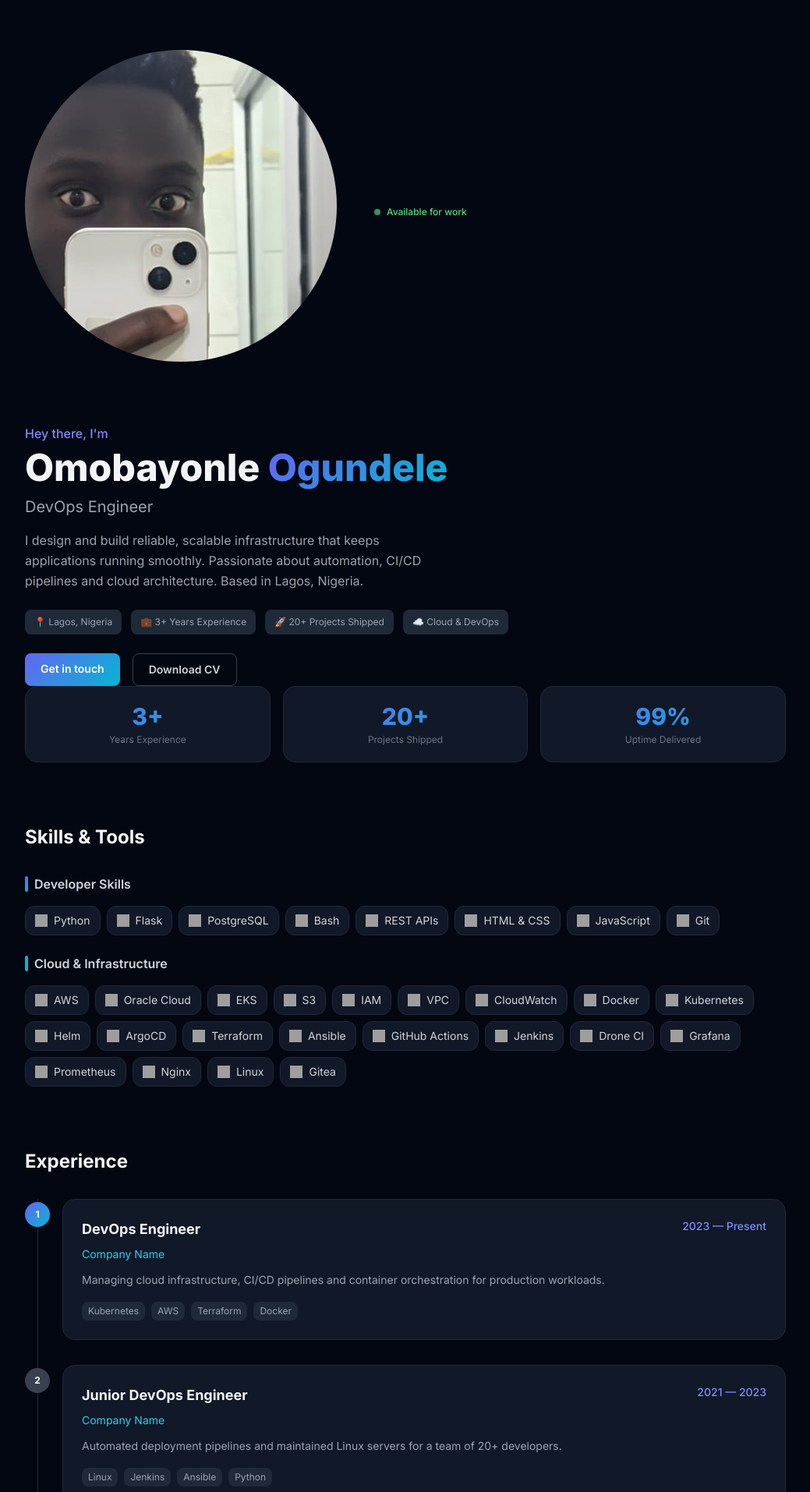
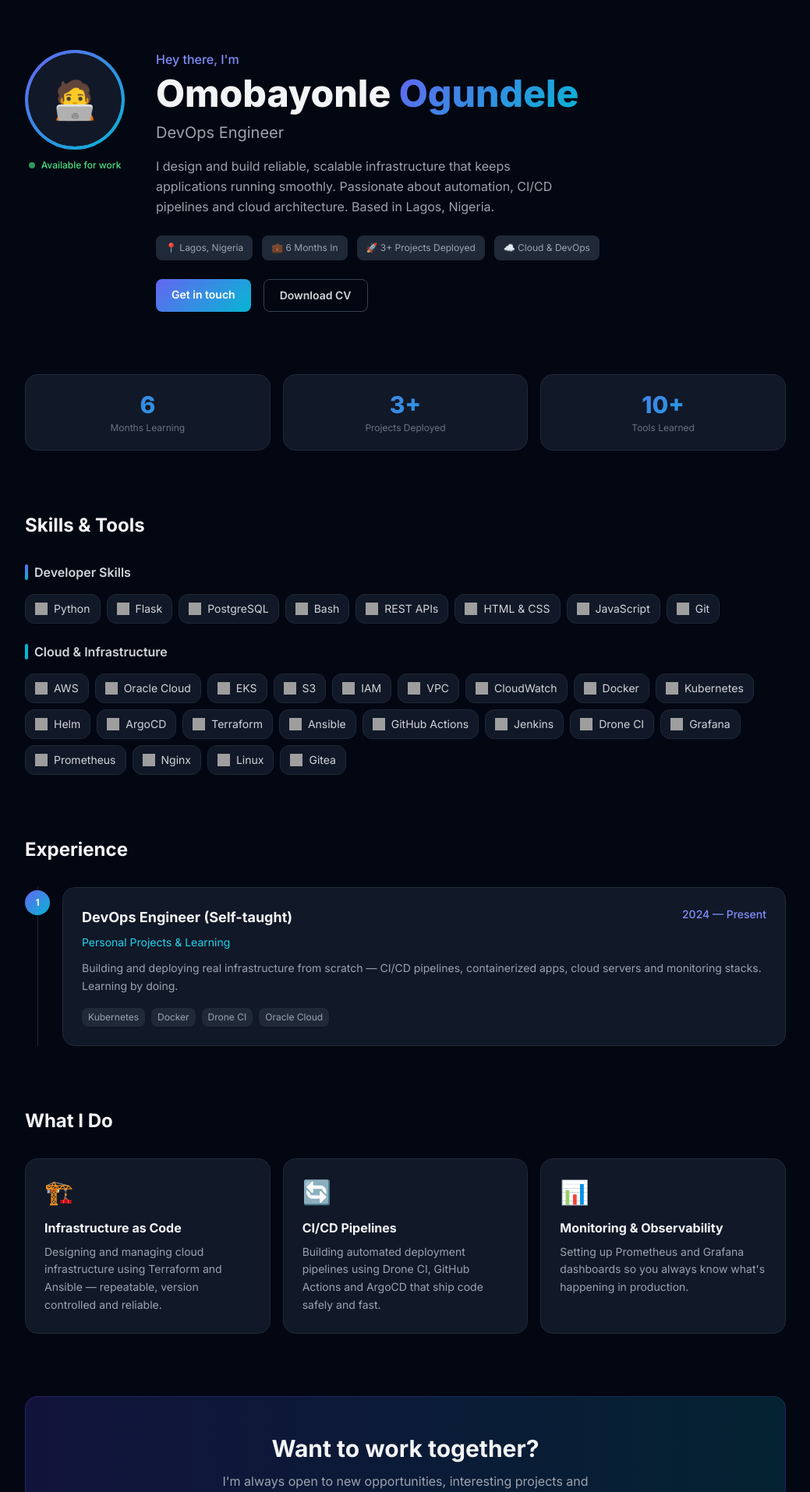
Before and after one commit to BayoJohn/Porfoli-website, a Flask app: page /about in a window 1280 px wide. Shown: the part 69-1983 px from the top of the page at 78% size, without its empty margins (120-1159 px from the left). Run offline with Flask 3, Linux system fonts and the light colour scheme; some libraries are stand-ins or nearby versions; grey boxes are pictures that could not be loaded.

Commit message:
fix about page profile photo size and layout

```diff
--- a/app/templates/about.html
+++ b/app/templates/about.html
@@ -5,15 +5,22 @@
 {% block content %}
 
     <!-- Profile Hero -->
-    <div class="flex flex-col md:flex-row items-center gap-12 mb-20 reveal">
+    <div class="flex flex-col md:flex-row items-start gap-10 mb-20 reveal">
         <div class="shrink-0">
-            <div class="w-full h-full rounded-full overflow-hidden">
-                <img src="/static/uploads/profile.jpg"
-                    class="w-full h-full object-cover object-top"
-                    alt="Omobayonle Ogundele">
-                        </div>
+            <div class="w-32 h-32 rounded-full bg-gradient-to-br from-indigo-500 to-cyan-500 p-1">
+                <div class="w-full h-full rounded-full overflow-hidden">
+                    {% if profile_exists %}
+                    <img src="/static/uploads/profile.jpg"
+                         class="w-full h-full object-cover object-top"
+                         alt="Omobayonle Ogundele">
+                    {% else %}
+                    <div class="w-full h-full rounded-full bg-gray-900 flex items-center justify-center text-5xl">
+                        🧑‍💻
+                    </div>
+                    {% endif %}
+                </div>
             </div>
-            <div class="flex items-center justify-center gap-2 mt-4">
+            <div class="flex items-center justify-center gap-2 mt-3">
                 <div class="w-2 h-2 bg-green-400 rounded-full animate-pulse"></div>
                 <span class="text-green-400 text-xs font-medium">Available for work</span>
             </div>
@@ -31,16 +38,15 @@
                 CI/CD pipelines and cloud architecture. Based in Lagos, Nigeria.
             </p>
 
-            <!-- Quick facts -->
             <div class="flex flex-wrap gap-3 mb-6">
                 <span class="flex items-center gap-2 bg-gray-800 text-gray-400 text-xs px-3 py-2 rounded-lg">
                     📍 Lagos, Nigeria
                 </span>
                 <span class="flex items-center gap-2 bg-gray-800 text-gray-400 text-xs px-3 py-2 rounded-lg">
-                    💼 3+ Years Experience
+                    💼 6 Months In
                 </span>
                 <span class="flex items-center gap-2 bg-gray-800 text-gray-400 text-xs px-3 py-2 rounded-lg">
-                    🚀 20+ Projects Shipped
+                    🚀 3+ Projects Deployed
                 </span>
                 <span class="flex items-center gap-2 bg-gray-800 text-gray-400 text-xs px-3 py-2 rounded-lg">
                     ☁️ Cloud & DevOps
@@ -63,20 +69,20 @@
     <!-- Stats -->
     <div class="grid grid-cols-3 gap-4 mb-20">
         <div class="bg-gray-900 border border-gray-800 rounded-2xl p-5 text-center reveal">
-            <p class="text-3xl font-extrabold gradient-text mb-1">3+</p>
-            <p class="text-gray-500 text-xs">Years Experience</p>
+            <p class="text-3xl font-extrabold gradient-text mb-1">6</p>
+            <p class="text-gray-500 text-xs">Months Learning</p>
         </div>
         <div class="bg-gray-900 border border-gray-800 rounded-2xl p-5 text-center reveal">
-            <p class="text-3xl font-extrabold gradient-text mb-1">20+</p>
-            <p class="text-gray-500 text-xs">Projects Shipped</p>
+            <p class="text-3xl font-extrabold gradient-text mb-1">3+</p>
+            <p class="text-gray-500 text-xs">Projects Deployed</p>
         </div>
         <div class="bg-gray-900 border border-gray-800 rounded-2xl p-5 text-center reveal">
-            <p class="text-3xl font-extrabold gradient-text mb-1">99%</p>
-            <p class="text-gray-500 text-xs">Uptime Delivered</p>
+            <p class="text-3xl font-extrabold gradient-text mb-1">10+</p>
+            <p class="text-gray-500 text-xs">Tools Learned</p>
         </div>
     </div>
 
-    <!-- Skills — compact tag style -->
+    <!-- Skills -->
     <div class="mb-20">
         <h2 class="text-2xl font-bold mb-8 reveal">Skills & Tools</h2>
 
@@ -192,52 +198,25 @@
     <div class="mb-20">
         <h2 class="text-2xl font-bold mb-8 reveal">Experience</h2>
         <div class="relative">
-            <!-- Timeline line -->
             <div class="absolute left-4 top-0 bottom-0 w-px bg-gray-800"></div>
-
             <div class="space-y-8">
                 <div class="relative pl-12 reveal">
-                    <div class="absolute left-0 top-1 w-8 h-8 gradient-bg rounded-full flex items-center justify-center text-xs font-bold">
-                        1
-                    </div>
+                    <div class="absolute left-0 top-1 w-8 h-8 gradient-bg rounded-full flex items-center justify-center text-xs font-bold">1</div>
                     <div class="bg-gray-900 border border-gray-800 hover:border-indigo-500/30 rounded-2xl p-6 transition">
                         <div class="flex flex-col sm:flex-row sm:justify-between mb-2">
-                            <h3 class="font-bold text-lg">DevOps Engineer</h3>
-                            <span class="text-indigo-400 text-sm font-medium">2023 — Present</span>
+                            <h3 class="font-bold text-lg">DevOps Engineer (Self-taught)</h3>
+                            <span class="text-indigo-400 text-sm font-medium">2024 — Present</span>
                         </div>
-                        <p class="text-cyan-400 text-sm mb-3">Company Name</p>
+                        <p class="text-cyan-400 text-sm mb-3">Personal Projects & Learning</p>
                         <p class="text-gray-400 text-sm leading-relaxed">
-                            Managing cloud infrastructure, CI/CD pipelines and container
-                            orchestration for production workloads.
+                            Building and deploying real infrastructure from scratch — CI/CD pipelines,
+                            containerized apps, cloud servers and monitoring stacks. Learning by doing.
                         </p>
                         <div class="flex flex-wrap gap-2 mt-4">
                             <span class="bg-gray-800 text-gray-400 text-xs px-2 py-1 rounded-lg">Kubernetes</span>
-                            <span class="bg-gray-800 text-gray-400 text-xs px-2 py-1 rounded-lg">AWS</span>
-                            <span class="bg-gray-800 text-gray-400 text-xs px-2 py-1 rounded-lg">Terraform</span>
                             <span class="bg-gray-800 text-gray-400 text-xs px-2 py-1 rounded-lg">Docker</span>
-                        </div>
-                    </div>
-                </div>
-
-                <div class="relative pl-12 reveal">
-                    <div class="absolute left-0 top-1 w-8 h-8 bg-gray-700 rounded-full flex items-center justify-center text-xs font-bold">
-                        2
-                    </div>
-                    <div class="bg-gray-900 border border-gray-800 hover:border-indigo-500/30 rounded-2xl p-6 transition">
-                        <div class="flex flex-col sm:flex-row sm:justify-between mb-2">
-                            <h3 class="font-bold text-lg">Junior DevOps Engineer</h3>
-                            <span class="text-indigo-400 text-sm font-medium">2021 — 2023</span>
-                        </div>
-                        <p class="text-cyan-400 text-sm mb-3">Company Name</p>
-                        <p class="text-gray-400 text-sm leading-relaxed">
-                            Automated deployment pipelines and maintained Linux servers
-                            for a team of 20+ developers.
-                        </p>
-                        <div class="flex flex-wrap gap-2 mt-4">
-                            <span class="bg-gray-800 text-gray-400 text-xs px-2 py-1 rounded-lg">Linux</span>
-                            <span class="bg-gray-800 text-gray-400 text-xs px-2 py-1 rounded-lg">Jenkins</span>
-                            <span class="bg-gray-800 text-gray-400 text-xs px-2 py-1 rounded-lg">Ansible</span>
-                            <span class="bg-gray-800 text-gray-400 text-xs px-2 py-1 rounded-lg">Python</span>
+                            <span class="bg-gray-800 text-gray-400 text-xs px-2 py-1 rounded-lg">Drone CI</span>
+                            <span class="bg-gray-800 text-gray-400 text-xs px-2 py-1 rounded-lg">Oracle Cloud</span>
                         </div>
                     </div>
                 </div>
@@ -253,21 +232,21 @@
                 <div class="text-3xl mb-4">🏗️</div>
                 <h3 class="font-bold mb-2">Infrastructure as Code</h3>
                 <p class="text-gray-400 text-sm leading-relaxed">
-                    I design and manage cloud infrastructure using Terraform and Ansible — repeatable, version controlled and reliable.
+                    Designing and managing cloud infrastructure using Terraform and Ansible — repeatable, version controlled and reliable.
                 </p>
             </div>
             <div class="bg-gray-900 border border-gray-800 hover:border-cyan-500/30 rounded-2xl p-6 reveal transition">
                 <div class="text-3xl mb-4">🔄</div>
                 <h3 class="font-bold mb-2">CI/CD Pipelines</h3>
                 <p class="text-gray-400 text-sm leading-relaxed">
-                    I build fast, automated deployment pipelines using GitHub Actions, Jenkins and ArgoCD that ship code safely.
+                    Building automated deployment pipelines using Drone CI, GitHub Actions and ArgoCD that ship code safely and fast.
                 </p>
             </div>
             <div class="bg-gray-900 border border-gray-800 hover:border-green-500/30 rounded-2xl p-6 reveal transition">
                 <div class="text-3xl mb-4">📊</div>
                 <h3 class="font-bold mb-2">Monitoring & Observability</h3>
                 <p class="text-gray-400 text-sm leading-relaxed">
-                    I set up Prometheus and Grafana dashboards so teams always know what's happening in production.
+                    Setting up Prometheus and Grafana dashboards so you always know what's happening in production.
                 </p>
             </div>
         </div>
@@ -276,7 +255,9 @@
     <!-- CTA -->
     <div class="bg-gradient-to-r from-indigo-600/20 to-cyan-600/20 border border-indigo-500/20 rounded-2xl p-8 md:p-12 text-center reveal">
         <h2 class="text-3xl font-bold mb-3">Want to work together?</h2>
-        <p class="text-gray-400 mb-8 max-w-lg mx-auto">I'm always open to new opportunities, interesting projects and good conversations about tech.</p>
+        <p class="text-gray-400 mb-8 max-w-lg mx-auto">
+            I'm always open to new opportunities, interesting projects and good conversations about tech.
+        </p>
         <div class="flex flex-col sm:flex-row gap-4 justify-center">
             <a href="/contact" class="gradient-bg text-white font-semibold px-8 py-3 rounded-lg hover:opacity-90 transition">
                 Get in touch
```
